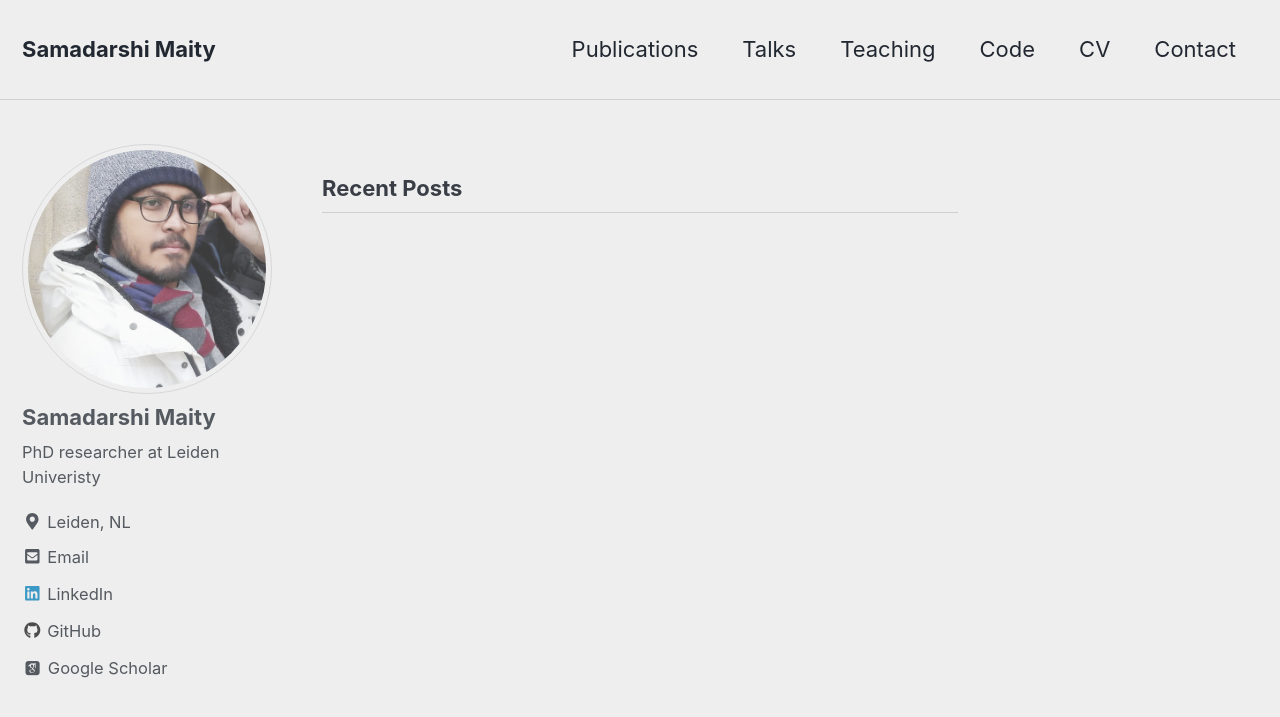
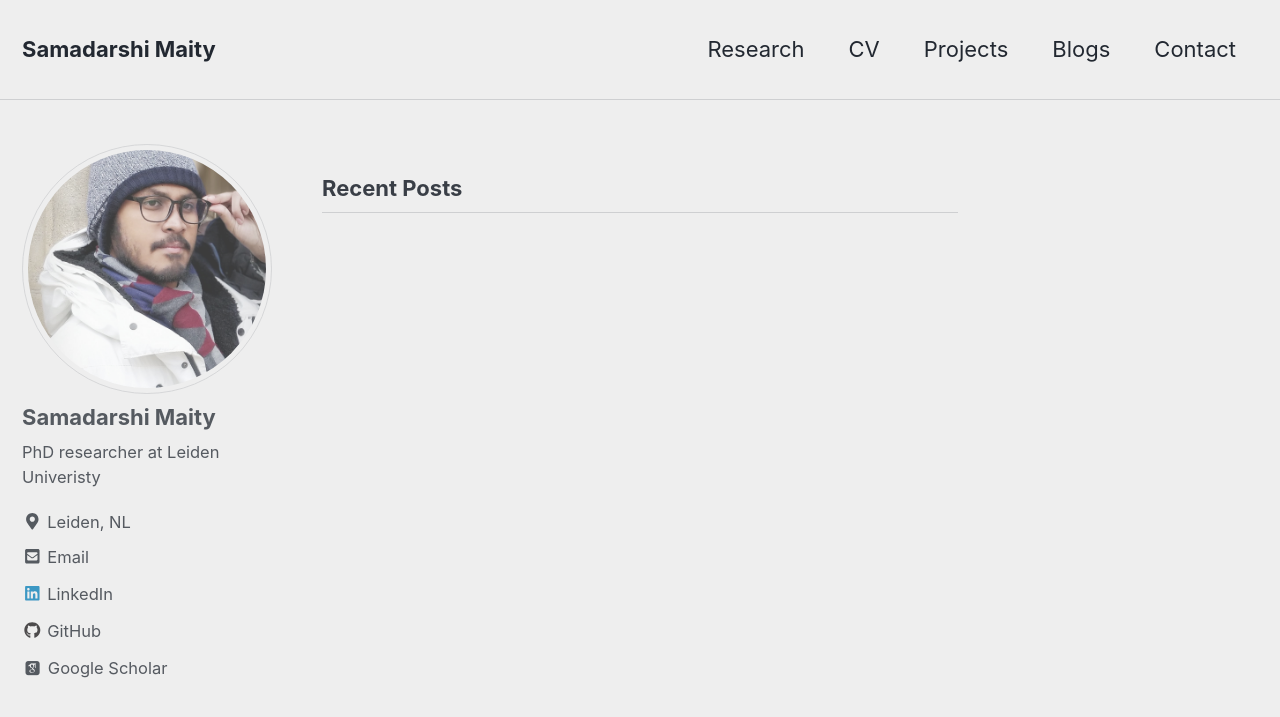
Before and after one commit to Samadarshi-Maity/Samadarshi-Maity.github.io, a Jekyll site: the page built from index.html, in a window 1280 px wide and 900 px high. Shown: the top 717 px of the window. Built offline with Jekyll 4.4.1, drawn with Linux system fonts in a browser that asks for light colours; nearby versions of some CDN libraries; some web fonts are replaced; the list of posts is cut into pages by our own code.

Commit message:
Update navigation.yml
updated the navigation

```diff
--- a/_data/navigation.yml
+++ b/_data/navigation.yml
@@ -1,14 +1,13 @@
+# main links
 # main links
 main:
-  - title: "Publications"
-    url: /publications/
-  - title: "Talks"
-    url: /talks/
-  - title: "Teaching"
-    url: /teaching/
-  - title: "Code"
-    url: /code/
+  - title: "Research"
+    url: /research/
   - title: "CV"
     url: /cv/
+  - title: "Projects"
+    url: /projects/
+  - title: "Blogs"
+    url: /blogs/
   - title: "Contact"
     url: /contact/
```
